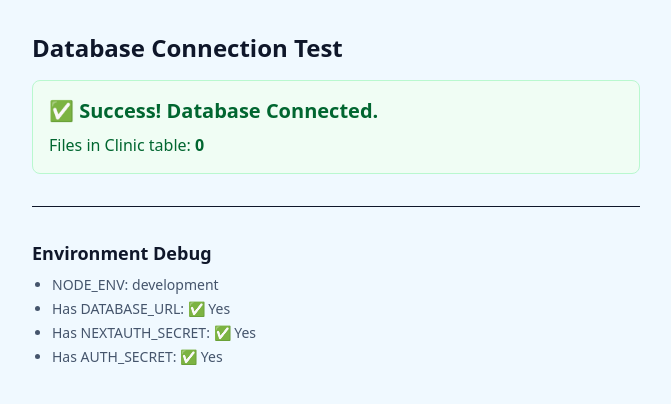
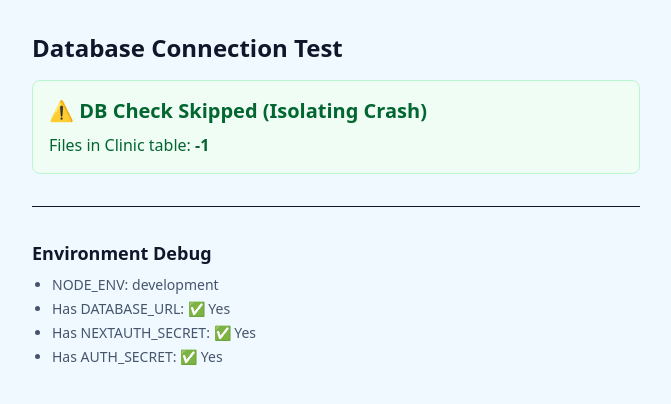
Before and after one commit to masterboa-xx/clinicflow-hostinger, a Next.js app: page /test-db in a window 1280 px wide. Shown: the top 404 px of the page, without its empty margins (304-975 px from the left). Built offline with nearby package versions, Linux system fonts and the light colour scheme; no server answers; the database is empty.

Commit message:
Fix: Restore postinstall (for build) and disable DB in test-db

```diff
--- a/app/test-db/page.tsx
+++ b/app/test-db/page.tsx
@@ -10,8 +10,8 @@ export default async function TestDBPage() {
 
     try {
         // Attempt a simple query
-        count = await prisma.clinic.count();
-        message = "✅ Success! Database Connected.";
+        // count = await prisma.clinic.count();
+        message = "⚠️ DB Check Skipped (Isolating Crash)";
         status = "success";
     } catch (error: any) {
         message = "❌ Connection Failed";
--- a/package.json
+++ b/package.json
@@ -4,6 +4,7 @@
   "private": true,
   "scripts": {
     "dev": "next dev",
+    "postinstall": "prisma generate",
     "build": "npx prisma generate && next build",
     "start": "next start",
     "lint": "eslint"
```
